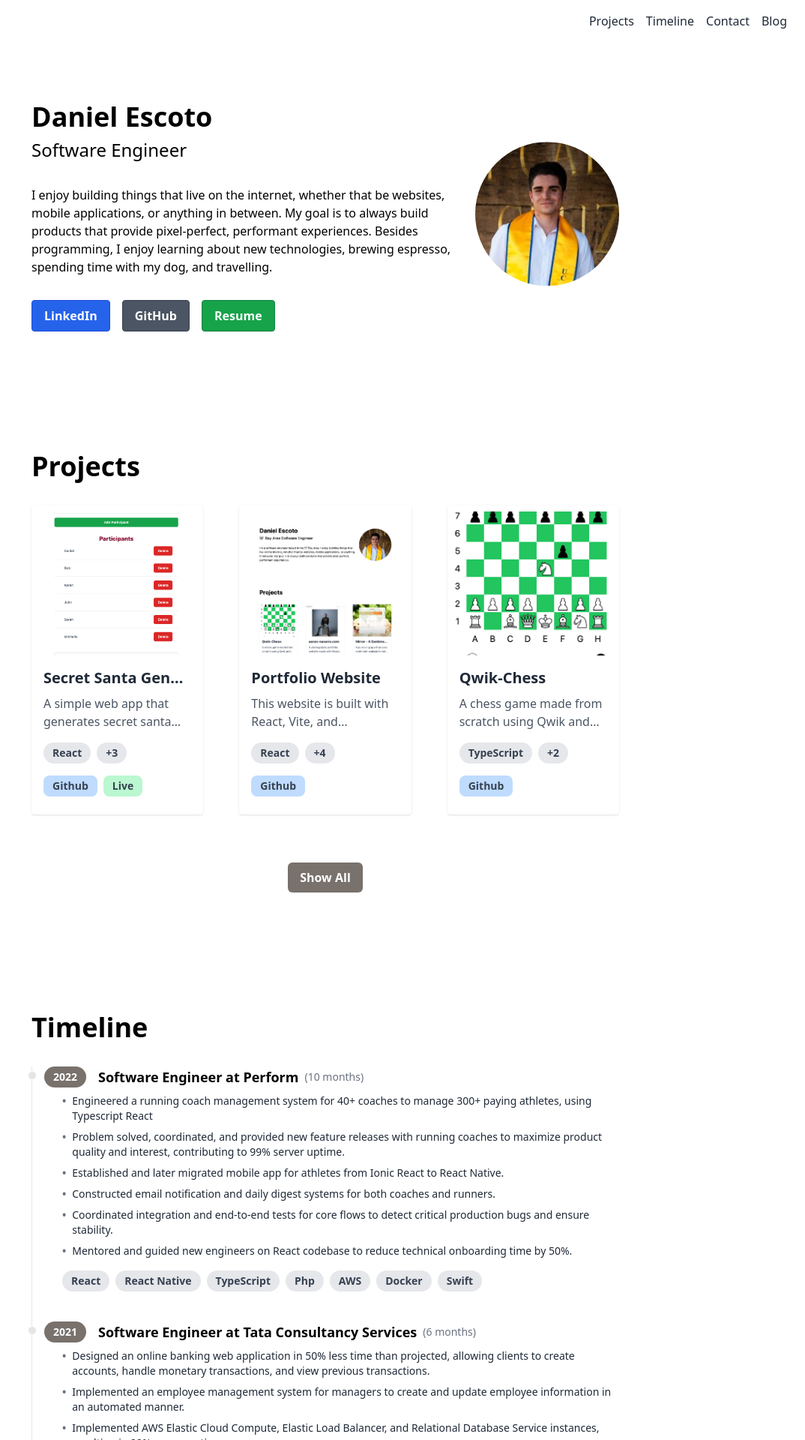
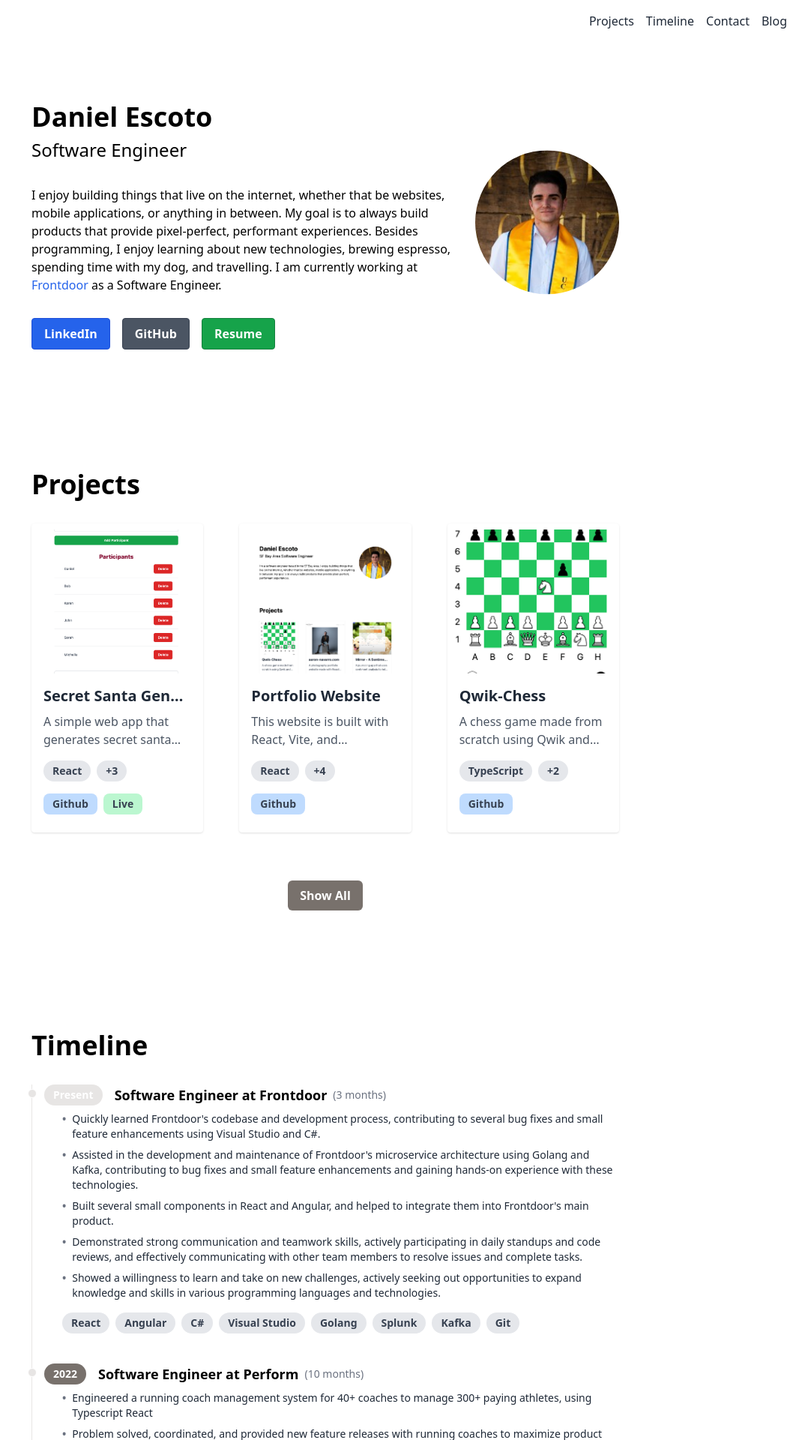
Before and after one commit to daniel-escoto/portfolio, a React (Vite) app: page / in a window 1280 px wide. Shown: the top 1920 px of the page at 75% size, without its empty margins (206-1280 px from the left). Built offline with nearby package versions, Linux system fonts and the light colour scheme.

Commit message:
add frontdoor to website

```diff
--- a/src/App.tsx
+++ b/src/App.tsx
@@ -22,7 +22,16 @@ function App() {
                   My goal is to always build products that provide
                   pixel-perfect, performant experiences. Besides programming, I
                   enjoy learning about new technologies, brewing espresso,
-                  spending time with my dog, and travelling.
+                  spending time with my dog, and travelling. I am currently
+                  working at{" "}
+                  <a
+                    href="https://www.frontdoorhome.com/"
+                    className="text-blue-600 dark:text-blue-400"
+                    target="_blank"
+                  >
+                    Frontdoor
+                  </a>{" "}
+                  as a Software Engineer.
                 </p>
 
                 <div className="flex flex-row space-x-4 mt-8">
--- a/src/data/timeline.ts
+++ b/src/data/timeline.ts
@@ -8,6 +8,29 @@ export interface Event {
 }
 
 export const timeline: Event[] = [
+  {
+    title: "Software Engineer at Frontdoor",
+    description: [
+      "Quickly learned Frontdoor's codebase and development process, contributing to several bug fixes and small feature enhancements using Visual Studio and C#.",
+      "Assisted in the development and maintenance of Frontdoor's microservice architecture using Golang and Kafka, contributing to bug fixes and small feature enhancements and gaining hands-on experience with these technologies.",
+      "Built several small components in React and Angular, and helped to integrate them into Frontdoor's main product.",
+      "Demonstrated strong communication and teamwork skills, actively participating in daily standups and code reviews, and effectively communicating with other team members to resolve issues and complete tasks.",
+      "Showed a willingness to learn and take on new challenges, actively seeking out opportunities to expand knowledge and skills in various programming languages and technologies.",
+    ],
+    startDate: new Date(2023, 1, 5),
+    endDate: null,
+    tags: [
+      "React",
+      "Angular",
+      "C#",
+      "Visual Studio",
+      "Golang",
+      "Splunk",
+      "Kafka",
+      "Git",
+    ],
+    url: "https://www.frontdoor.com/",
+  },
   {
     title: "Software Engineer at Perform",
     description: [
```
